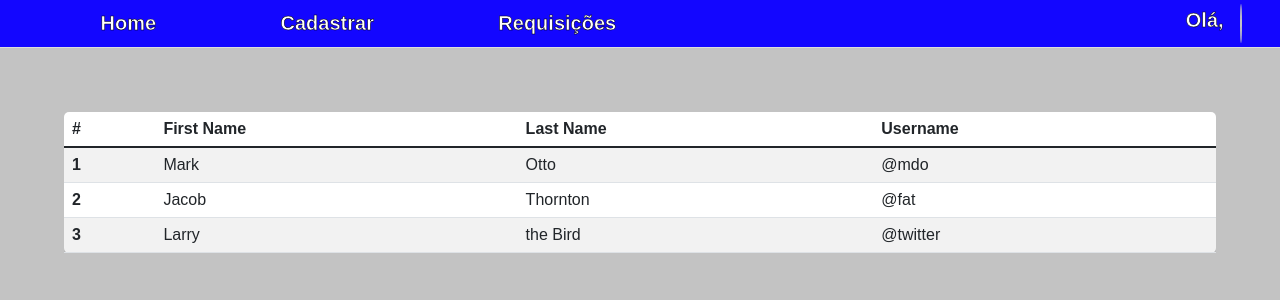
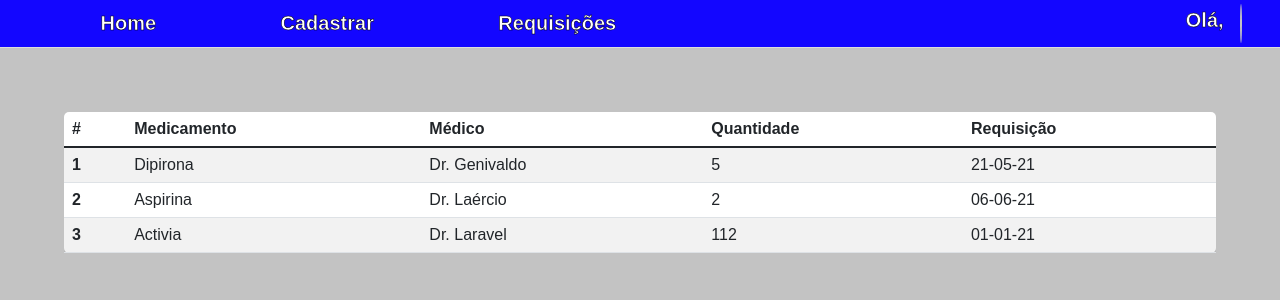
Before and after one commit to Faran42/portalfarma, a React (Create React App) app: page /requisicoes in a window 1280 px wide. Shown: the top 300 px of the page. Built offline with nearby package versions, Linux system fonts and the light colour scheme.

Commit message:
mapeamento de vetor da tabela está pronto

```diff
--- a/src/pages/Cadastro/components/Inputs/index.jsx
+++ b/src/pages/Cadastro/components/Inputs/index.jsx
@@ -8,9 +8,10 @@ export function Inputs({ label, type, inputState, setInputState, ph }) {
     setInputState(event.target.value);
   }
 
-  useEffect(()=> {
-    console.log(`${label}: `, inputState )
-  }, [inputState])
+  useEffect(() => {
+    console.log(`${label}: `, inputState);
+  // eslint-disable-next-line react-hooks/exhaustive-deps
+  }, [inputState]);
 
   return (
     <Container>
--- a/src/pages/Cadastro/index.jsx
+++ b/src/pages/Cadastro/index.jsx
@@ -1,4 +1,4 @@
-import React, { useState, Alert } from "react";
+import React, { useState } from "react";
 
 import { Container, Card, Title, Wrapper } from "./styles";
 
@@ -72,8 +72,8 @@ export function Cadastro() {
           />
           <Wrapper>
 
-            <Button color="success" onClick={handleClick}>Cadastrar</Button>
-            <Button color="danger" onClick={() => alert("teste")}>Danger</Button>
+            <Button color="danger" style={{ fontSize: 30 }} onClick={() => alert("teste")}>Limpar</Button>
+            <Button color="success" style={{ fontSize: 30 }} onClick={handleClick}>Cadastrar</Button>
 
 
             {/* <Button type='submit' title="Cadastrar" type={true} onClick={() => {alert('aaaaaaaaa')}}/>
--- a/src/pages/Cadastro/styles.js
+++ b/src/pages/Cadastro/styles.js
@@ -56,3 +56,11 @@ export const Title = styled.h1`
   margin-bottom: 1%;
 
 `;
+
+export const ButtonLabel = styled.h1`
+  font-size: 30px;
+  color: #fff;
+  font-weight: bold;
+
+  text-align: center;
+`;
--- a/src/pages/Requisicoes/index.jsx
+++ b/src/pages/Requisicoes/index.jsx
@@ -4,6 +4,27 @@ import { Container } from "./styles";
 import { Header } from "../../components/Header";
 
 import { Table } from "reactstrap";
+
+const apiResponse = [
+  {
+    medicamento: "Dipirona",
+    medico: "Dr. Genivaldo",
+    quantidade: 5,
+    requisicao: "21-05-21",
+  },
+  {
+    medicamento: "Aspirina",
+    medico: "Dr. Laércio",
+    quantidade: 2,
+    requisicao: "06-06-21",
+  },
+  {
+    medicamento: "Activia",
+    medico: "Dr. Laravel",
+    quantidade: 112,
+    requisicao: "01-01-21",
+  },
+];
 
 export function Requisicoes() {
   return (
@@ -14,30 +35,25 @@ export function Requisicoes() {
           <thead>
             <tr>
               <th>#</th>
-              <th>First Name</th>
-              <th>Last Name</th>
-              <th>Username</th>
+              <th>Medicamento</th>
+              <th>Médico</th>
+              <th>Quantidade</th>
+              <th>Requisição</th>
             </tr>
           </thead>
+
           <tbody>
-            <tr>
-              <th scope="row">1</th>
-              <td>Mark</td>
-              <td>Otto</td>
-              <td>@mdo</td>
-            </tr>
-            <tr>
-              <th scope="row">2</th>
-              <td>Jacob</td>
-              <td>Thornton</td>
-              <td>@fat</td>
-            </tr>
-            <tr>
-              <th scope="row">3</th>
-              <td>Larry</td>
-              <td>the Bird</td>
-              <td>@twitter</td>
-            </tr>
+            {apiResponse.map((item, index) => {
+              return (
+                <tr>
+                  <th scope="row">{index + 1}</th>
+                  <td>{item.medicamento}</td>
+                  <td>{item.medico}</td>
+                  <td>{item.quantidade}</td>
+                  <td>{item.requisicao}</td>
+                </tr>
+              );
+            })}
           </tbody>
         </Table>
       </Container>
```
